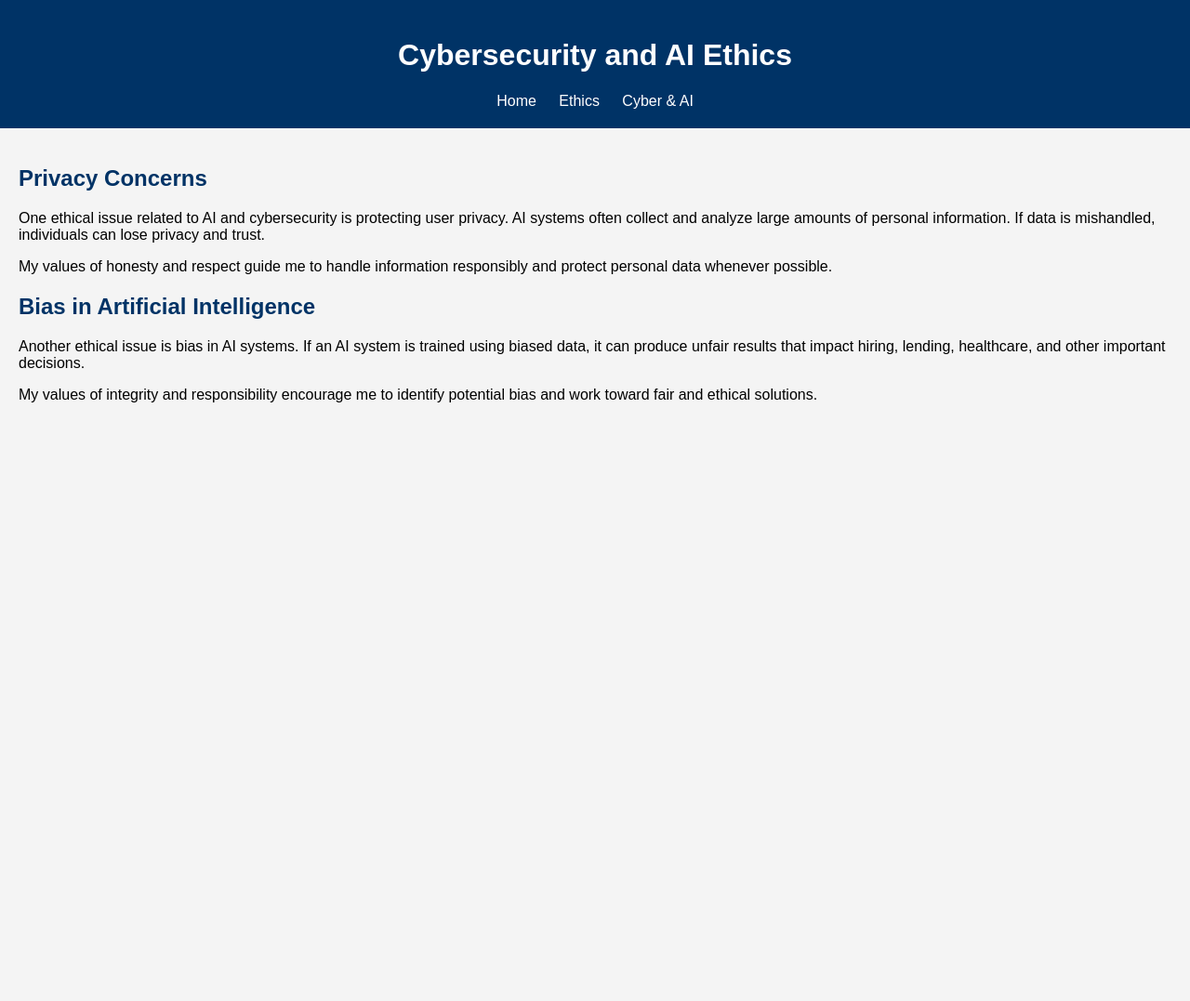
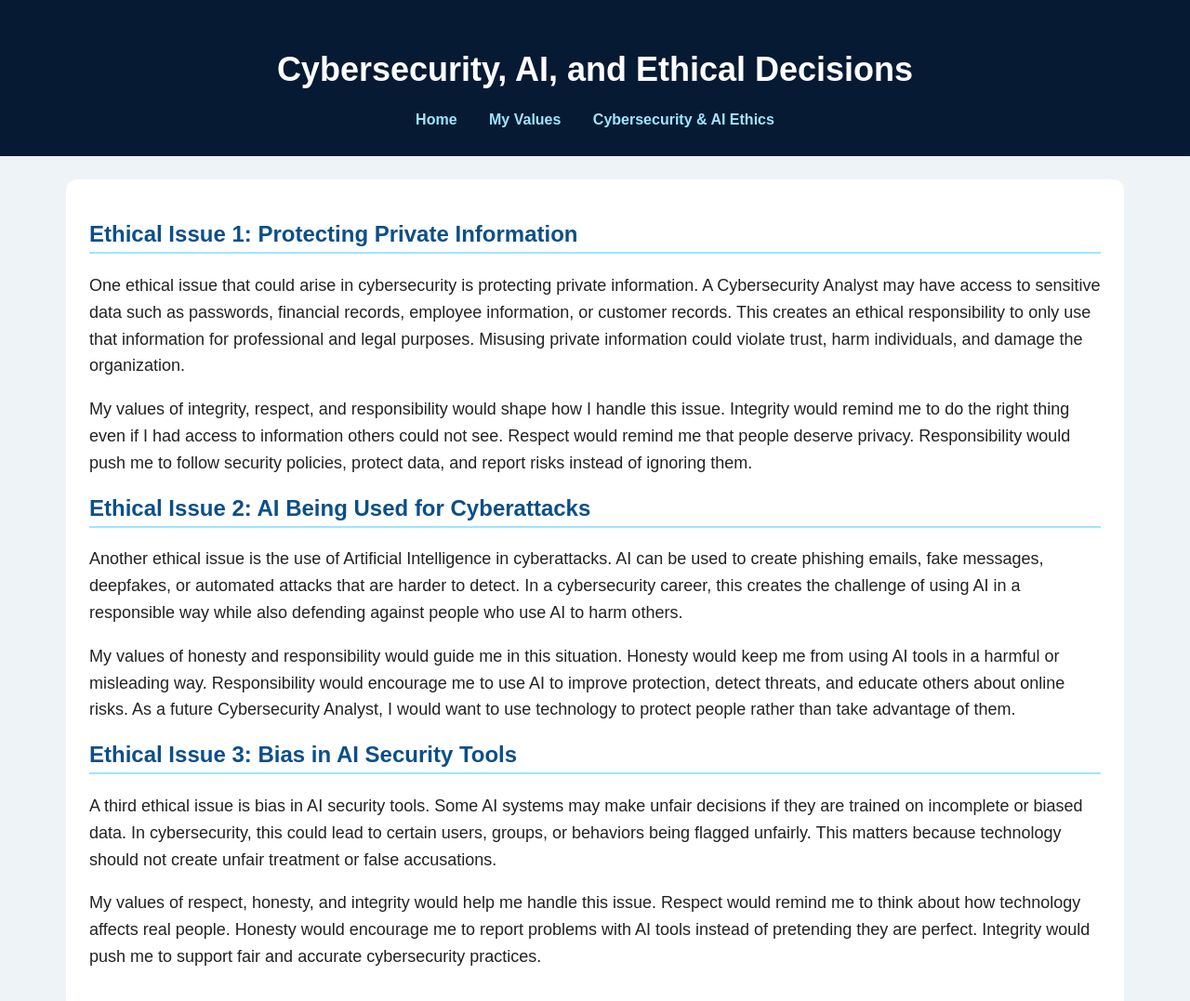
Before and after one commit to dyamondlaw04-bot/Website, a plain HTML site: page cyber-ai.html in a window 1280 px wide. Shown: the top 1077 px of the page at 93% size. Before the commit the page ends 800 px from the top, so only its background shows below. Drawn offline with Linux system fonts and the light colour scheme.

Commit message:
Update cyber-ai.html

```diff
--- a/cyber-ai.html
+++ b/cyber-ai.html
@@ -1,34 +1,51 @@
 <!DOCTYPE html>
 <html>
 <head>
-    <title>Cybersecurity and AI Ethics</title>
+    <title>Ethical Issues in Cybersecurity and AI</title>
 
     <style>
         body {
             font-family: Arial, sans-serif;
-            background-color: #f4f4f4;
+            background-color: #eef3f8;
             margin: 0;
+            color: #222;
         }
 
         header {
-            background-color: #003366;
+            background-color: #071a33;
             color: white;
+            padding: 30px;
             text-align: center;
-            padding: 20px;
         }
 
         nav a {
-            color: white;
-            margin: 10px;
+            color: #9ee6ff;
+            margin: 15px;
             text-decoration: none;
+            font-weight: bold;
         }
 
         main {
-            padding: 20px;
+            width: 85%;
+            margin: 25px auto;
+            background-color: white;
+            padding: 25px;
+            border-radius: 12px;
+        }
+
+        h1 {
+            font-size: 36px;
         }
 
         h2 {
-            color: #003366;
+            color: #0b4f8a;
+            border-bottom: 2px solid #9ee6ff;
+            padding-bottom: 5px;
+        }
+
+        p {
+            font-size: 18px;
+            line-height: 1.6;
         }
     </style>
 </head>
@@ -36,42 +53,56 @@
 <body>
 
 <header>
-    <h1>Cybersecurity and AI Ethics</h1>
-
+    <h1>Cybersecurity, AI, and Ethical Decisions</h1>
     <nav>
         <a href="index.html">Home</a>
-        <a href="ethics.html">Ethics</a>
-        <a href="cyber-ai.html">Cyber & AI</a>
+        <a href="ethics.html">My Values</a>
+        <a href="cyber-ai.html">Cybersecurity & AI Ethics</a>
     </nav>
 </header>
 
 <main>
 
-    <h2>Privacy Concerns</h2>
-
+    <h2>Ethical Issue 1: Protecting Private Information</h2>
     <p>
-        One ethical issue related to AI and cybersecurity is protecting user
-        privacy. AI systems often collect and analyze large amounts of
-        personal information. If data is mishandled, individuals can lose
-        privacy and trust.
+        One ethical issue that could arise in cybersecurity is protecting private information. A Cybersecurity Analyst
+        may have access to sensitive data such as passwords, financial records, employee information, or customer records.
+        This creates an ethical responsibility to only use that information for professional and legal purposes. Misusing
+        private information could violate trust, harm individuals, and damage the organization.
     </p>
 
     <p>
-        My values of honesty and respect guide me to handle information
-        responsibly and protect personal data whenever possible.
+        My values of integrity, respect, and responsibility would shape how I handle this issue. Integrity would remind me
+        to do the right thing even if I had access to information others could not see. Respect would remind me that people
+        deserve privacy. Responsibility would push me to follow security policies, protect data, and report risks instead
+        of ignoring them.
     </p>
 
-    <h2>Bias in Artificial Intelligence</h2>
-
+    <h2>Ethical Issue 2: AI Being Used for Cyberattacks</h2>
     <p>
-        Another ethical issue is bias in AI systems. If an AI system is
-        trained using biased data, it can produce unfair results that impact
-        hiring, lending, healthcare, and other important decisions.
+        Another ethical issue is the use of Artificial Intelligence in cyberattacks. AI can be used to create phishing emails,
+        fake messages, deepfakes, or automated attacks that are harder to detect. In a cybersecurity career, this creates the
+        challenge of using AI in a responsible way while also defending against people who use AI to harm others.
     </p>
 
     <p>
-        My values of integrity and responsibility encourage me to identify
-        potential bias and work toward fair and ethical solutions.
+        My values of honesty and responsibility would guide me in this situation. Honesty would keep me from using AI tools
+        in a harmful or misleading way. Responsibility would encourage me to use AI to improve protection, detect threats,
+        and educate others about online risks. As a future Cybersecurity Analyst, I would want to use technology to protect
+        people rather than take advantage of them.
+    </p>
+
+    <h2>Ethical Issue 3: Bias in AI Security Tools</h2>
+    <p>
+        A third ethical issue is bias in AI security tools. Some AI systems may make unfair decisions if they are trained on
+        incomplete or biased data. In cybersecurity, this could lead to certain users, groups, or behaviors being flagged unfairly.
+        This matters because technology should not create unfair treatment or false accusations.
+    </p>
+
+    <p>
+        My values of respect, honesty, and integrity would help me handle this issue. Respect would remind me to think about
+        how technology affects real people. Honesty would encourage me to report problems with AI tools instead of pretending
+        they are perfect. Integrity would push me to support fair and accurate cybersecurity practices.
     </p>
 
 </main>
```
